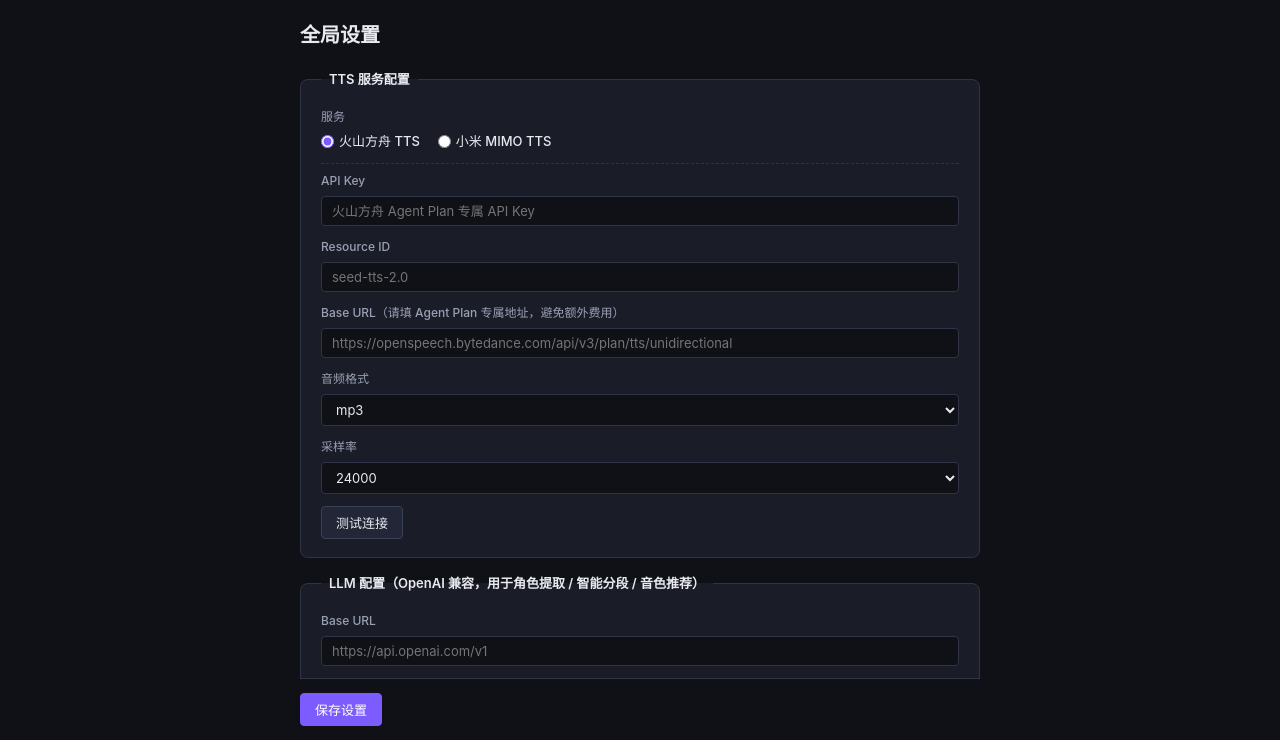
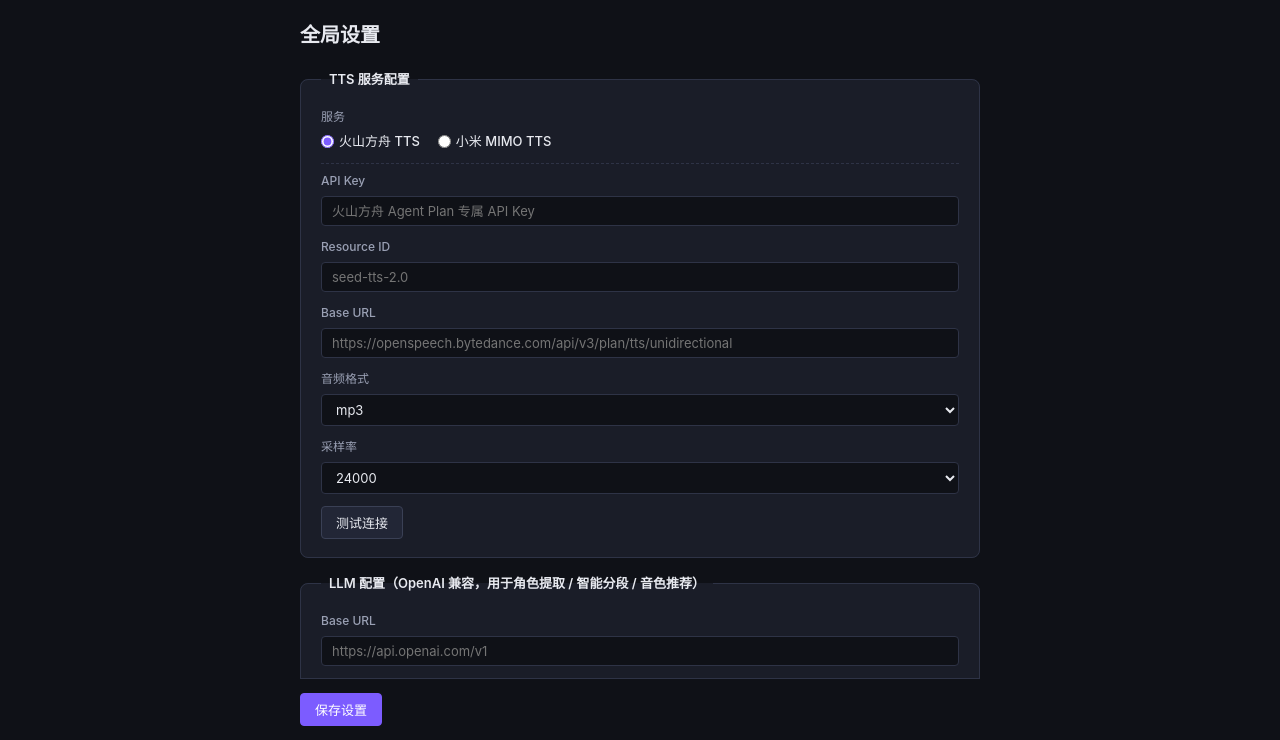
Before and after one commit to Yuuz12/VoiceNovel, a website: page public/index.html in a window 1280 px wide. Both pictures are taken after a click on the button "设置". Shown: the part 60-800 px from the top of the page. Drawn offline with Linux system fonts and the light colour scheme; no server answers.

Commit message:
chore(index.html): remove redundant note in base url label
移除了Base URL标签后的专属地址提示注释，简化表单标签文案

```diff
--- a/public/index.html
+++ b/public/index.html
@@ -78,7 +78,7 @@
               <input type="text" id="set-tts-volcano-resource" placeholder="seed-tts-2.0" />
             </div>
             <div class="form-row">
-              <label>Base URL（请填 Agent Plan 专属地址，避免额外费用）</label>
+              <label>Base URL</label>
               <input type="text" id="set-tts-volcano-baseurl" placeholder="https://openspeech.bytedance.com/api/v3/plan/tts/unidirectional" />
             </div>
             <div class="form-row">
```
